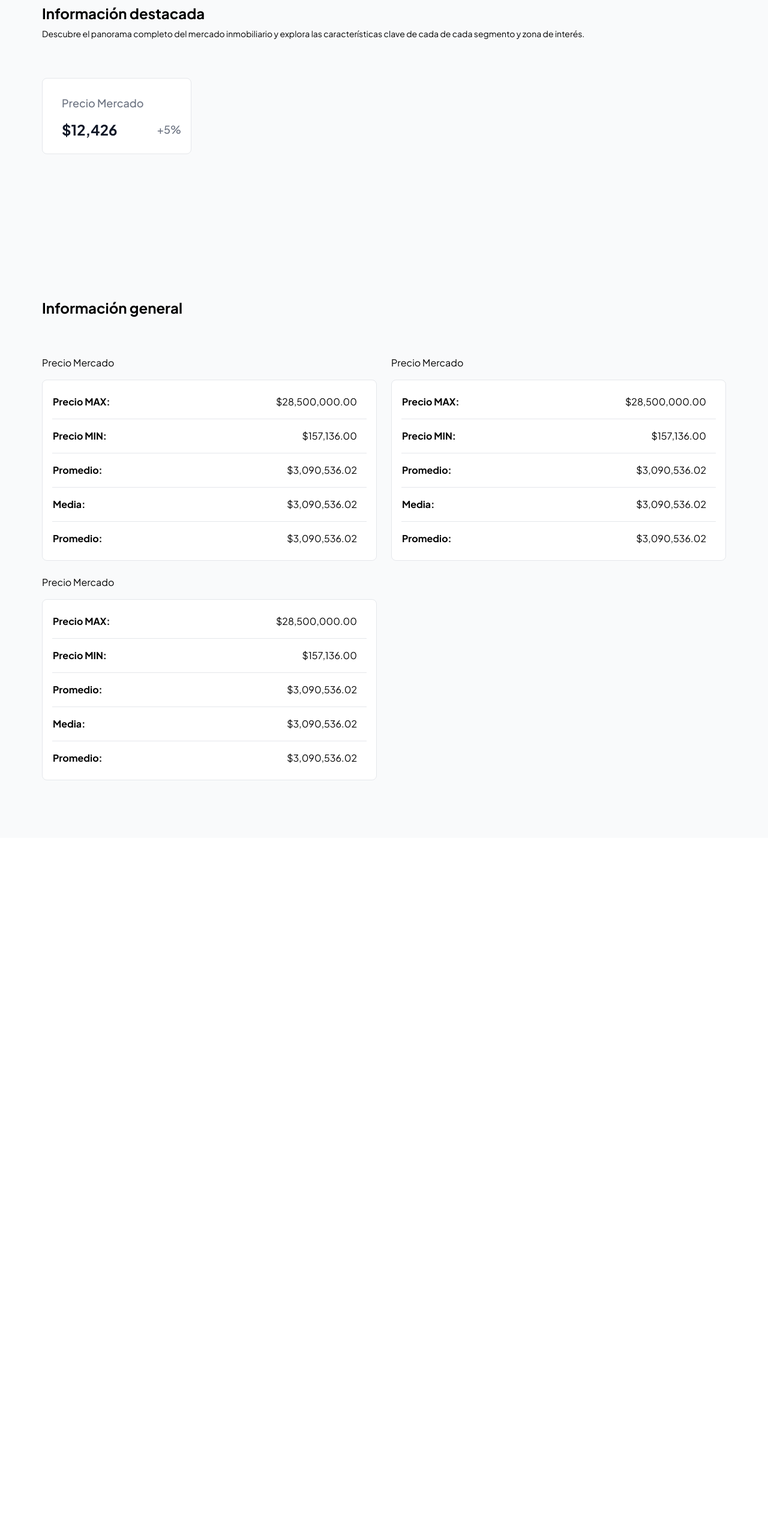
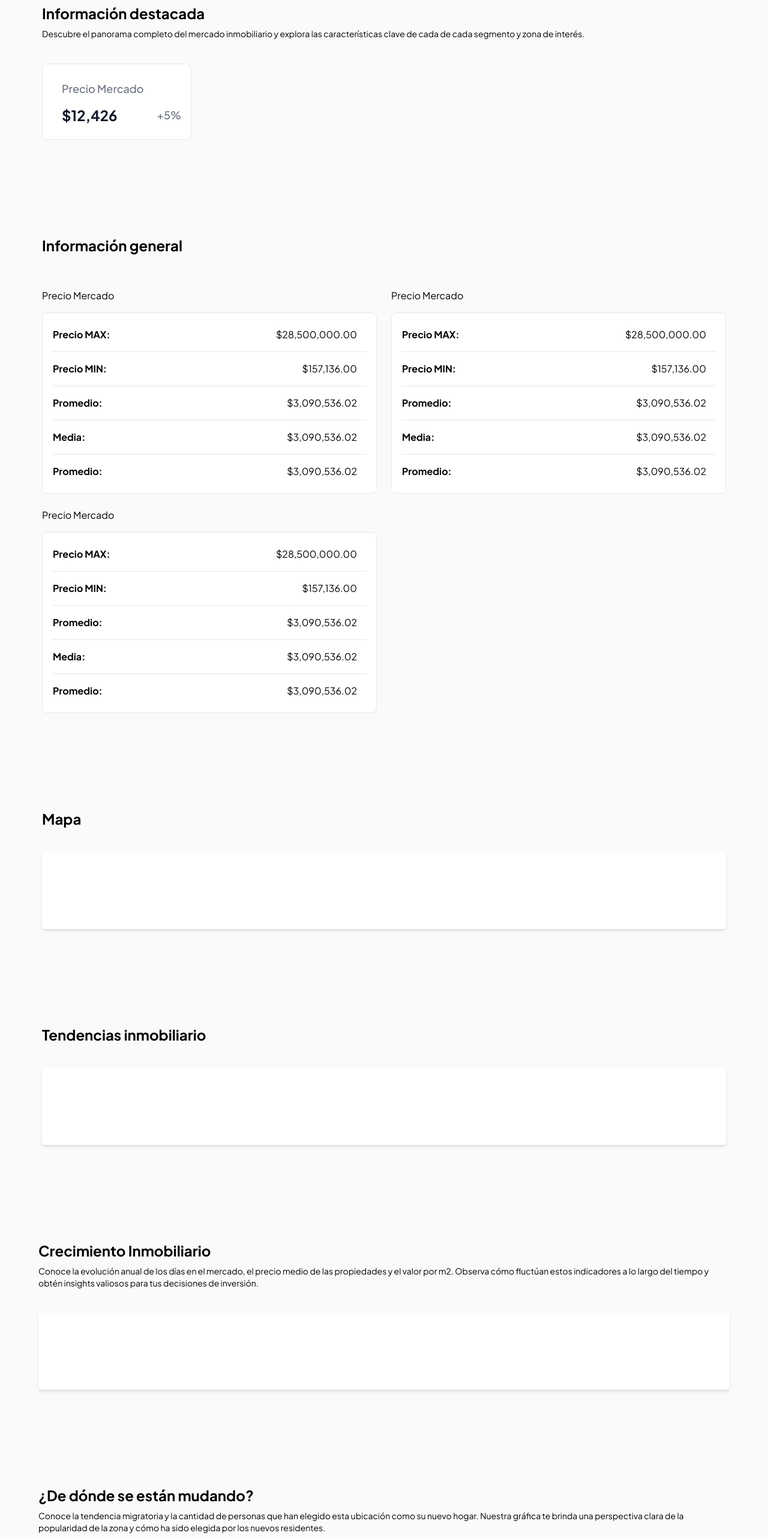
Before and after one commit to karen-nino/saas-teseo, a Next.js app in the folder saas-teseo/: page /buscar/info in a window 1280 px wide. Shown: the part 220-2786 px from the top of the page at 60% size. Before the commit the page ends 1617 px from the top, so only its background shows below. Built offline with nearby package versions, Linux system fonts and the light colour scheme.

Commit message:
secciones

```diff
--- a/saas-teseo/src/app/buscar/info/page.js
+++ b/saas-teseo/src/app/buscar/info/page.js
@@ -17,15 +17,17 @@ export default function info() {
                     </Link>
                 </div>
 
-                <section class="px-4 mx-auto max-w-7xl sm:px-6 lg:px-8 mt-20 mb-40">
+                <section id="informacion-destacada" class="px-4 mx-auto max-w-7xl sm:px-6 lg:px-8 mt-20 mb-40">
 
                     <div class="min-w-[1140px]">
 
-                        <h2 className="mb-2 text-2xl font-bold">Información destacada</h2>
-                        <p className="text-sm text-grey-500">Descubre el panorama completo del mercado inmobiliario y explora las características clave de cada de cada segmento y zona de interés.</p>
+                        <div className="mb-10">
+                            <h2 className="mb-2 text-2xl font-bold">Información destacada</h2>
+                            <p className="text-sm text-grey-500">Descubre el panorama completo del mercado inmobiliario y explora las características clave de cada de cada segmento y zona de interés.</p>
+                        </div>
 
 
-                        <div class="grid grid-cols-1 gap-6 px-6 mt-8 sm:px-0 lg:mt-16 sm:grid-cols-2 lg:grid-cols-4 xl:gap-x-12">
+                        <div class="grid grid-cols-1 gap-6 px-6 sm:px-0 sm:grid-cols-2 lg:grid-cols-4 xl:gap-x-12">
 
                             <div class="overflow-hidden bg-white border border-gray-200 rounded-lg">
                                 <div class="px-4 py-6">
@@ -65,15 +67,16 @@ export default function info() {
 
 
 
-                <section id="informacion-general" class="px-4 mx-auto max-w-7xl sm:px-6 lg:px-8 mt-20">
+                <section id="informacion-general" class="px-4 mx-auto max-w-7xl sm:px-6 lg:px-8 mb-40">
 
                     <div class="min-w-[1140px]">
 
-                        <h2 className="mb-2 text-2xl font-bold">Información general</h2>
-                        {/* <p className="text-sm text-grey-500">lorem ipsum</p> */}
+                        <div className="mb-14">
+                            <h2 className="text-2xl font-bold ">Información general</h2>
+                            {/* <p className="text-sm text-grey-500">lorem ipsum</p> */}
+                        </div>
 
-                        <div class="grid grid-cols-2 gap-6 px-6 mt-8 sm:px-0 lg:mt-16">
-
+                        <div class="grid grid-cols-2 gap-6 px-6 sm:px-0">
 
 
                             <div class="overflow-hidden">
@@ -219,6 +222,129 @@ export default function info() {
 
 
 
+
+                <section id="mapa" class="px-4 mx-auto max-w-7xl sm:px-6 lg:px-8 mb-40">
+
+                    <div class="min-w-[1140px]">
+
+                        <div className="mb-10">
+                            <h2 className="mb-2 text-2xl font-bold">Mapa</h2>
+                            {/* <p className="text-sm text-grey-500">Lorem ipsum dolor sit amet consectetur. Maecenas morbi vitae ipsum orci. Nulla dolor sed neque at neque.</p> */}
+                        </div>
+
+
+                        <div class="overflow-hidden bg-white rounded-md shadow-md min-w-[1140px] p-9">
+                            <div class="px-4 py-6 sm:px-8 sm:py-7">
+
+                            </div>
+                        </div>
+
+                    </div>
+
+                </section>
+
+
+
+
+
+                <section id="tendencias" class="px-4 mx-auto max-w-7xl sm:px-6 lg:px-8 mb-40">
+
+                    <div class="min-w-[1140px]">
+
+                        <div className="mb-10">
+                            <h2 className="mb-2 text-2xl font-bold">Tendencias inmobiliario</h2>
+                            {/* <p className="text-sm text-grey-500">Lorem ipsum dolor sit amet consectetur. Maecenas morbi vitae ipsum orci. Nulla dolor sed neque at neque.</p> */}
+                        </div>
+
+
+                        <div class="overflow-hidden bg-white rounded-md shadow-md min-w-[1140px] p-9">
+                            <div class="px-4 py-6 sm:px-8 sm:py-7">
+
+                            </div>
+                        </div>
+
+                    </div>
+
+                </section>
+
+
+
+
+
+                <section id="crecimiento" class="px-4 mx-auto max-w-7xl sm:px-6 lg:px-8 mb-40">
+
+                    <div class="min-w-[1140px]">
+
+                        <div className="mb-10">
+                            <h2 className="mb-2 text-2xl font-bold">Crecimiento Inmobiliario</h2>
+                            <p className="text-sm text-grey-500">Conoce la evolución anual de los días en el mercado, el precio medio de las propiedades y el valor por m2. Observa cómo fluctúan estos indicadores a lo largo del tiempo y obtén insights valiosos para tus decisiones de inversión.</p>
+                        </div>
+
+
+                        <div class="overflow-hidden bg-white rounded-md shadow-md min-w-[1140px] p-9">
+                            <div class="px-4 py-6 sm:px-8 sm:py-7">
+
+                            </div>
+                        </div>
+
+                    </div>
+
+                </section>
+
+
+
+                <section id="mudando" class="px-4 mx-auto max-w-7xl sm:px-6 lg:px-8 mb-40">
+
+                    <div class="min-w-[1140px]">
+
+                        <div className="mb-10">
+                            <h2 className="mb-2 text-2xl font-bold">¿De dónde se están mudando?</h2>
+                            <p className="text-sm text-grey-500">Conoce la tendencia migratoria y la cantidad de personas que han elegido esta ubicación como su nuevo hogar. Nuestra gráfica te brinda una perspectiva clara de la popularidad de la zona y cómo ha sido elegida por los nuevos residentes.</p>
+                        </div>
+
+
+                        <div class="overflow-hidden bg-white rounded-md shadow-md min-w-[1140px] p-9">
+                            <div class="px-4 py-6 sm:px-8 sm:py-7">
+
+                            </div>
+                        </div>
+
+                    </div>
+
+                </section>
+
+
+
+
+
+
+                <section id="mudando" class="px-4 mx-auto max-w-7xl sm:px-6 lg:px-8 mb-40">
+
+                    <div class="min-w-[1140px]">
+
+                        <div className="mb-10">
+                            <h2 className="mb-2 text-2xl font-bold">Distribución de m2 de construcción</h2>
+                            <p className="text-sm text-grey-500">Esta potente herramienta te permitirá identificar rápidamente las proporciones y variaciones entre las clasificaciones inmobiliarias.</p>
+                        </div>
+
+
+                        <div class="overflow-hidden bg-white rounded-md shadow-md min-w-[1140px] p-9">
+                            <div class="px-4 py-6 sm:px-8 sm:py-7">
+
+                            </div>
+                        </div>
+
+                    </div>
+
+                </section>
+
+
+
+
+
+
+
+
             </main>
 
 
```
